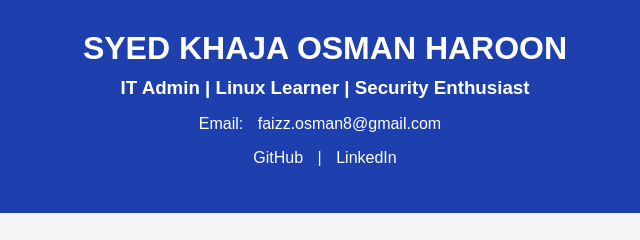
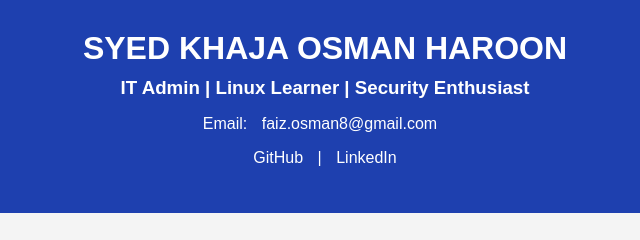
Before and after one commit to faizosman8-spec/osman-resume, a plain HTML site: page index.html in a window 1280 px wide. Shown: the top 240 px of the page, 315-955 px from the left. Drawn offline with Linux system fonts and the light colour scheme.

Commit message:
Update index.html

```diff
--- a/index.html
+++ b/index.html
@@ -10,7 +10,7 @@
     <header>
         <h1>SYED KHAJA OSMAN HAROON</h1>
         <h3>IT Admin | Linux Learner | Security Enthusiast</h3>
-        <p>Email: <a href="mailto:faizz.osman8@gmail.com">faizz.osman8@gmail.com</a></p>
+        <p>Email: <a href="mailto:faiz.osman8@gmail.com">faiz.osman8@gmail.com</a></p>
         <p>
             <a href="https://github.com/faizosman8-spec/">GitHub</a> |
             <a href="https://www.linkedin.com/in/sd-khaja-osman-haroon-5203559a">LinkedIn</a>
```
